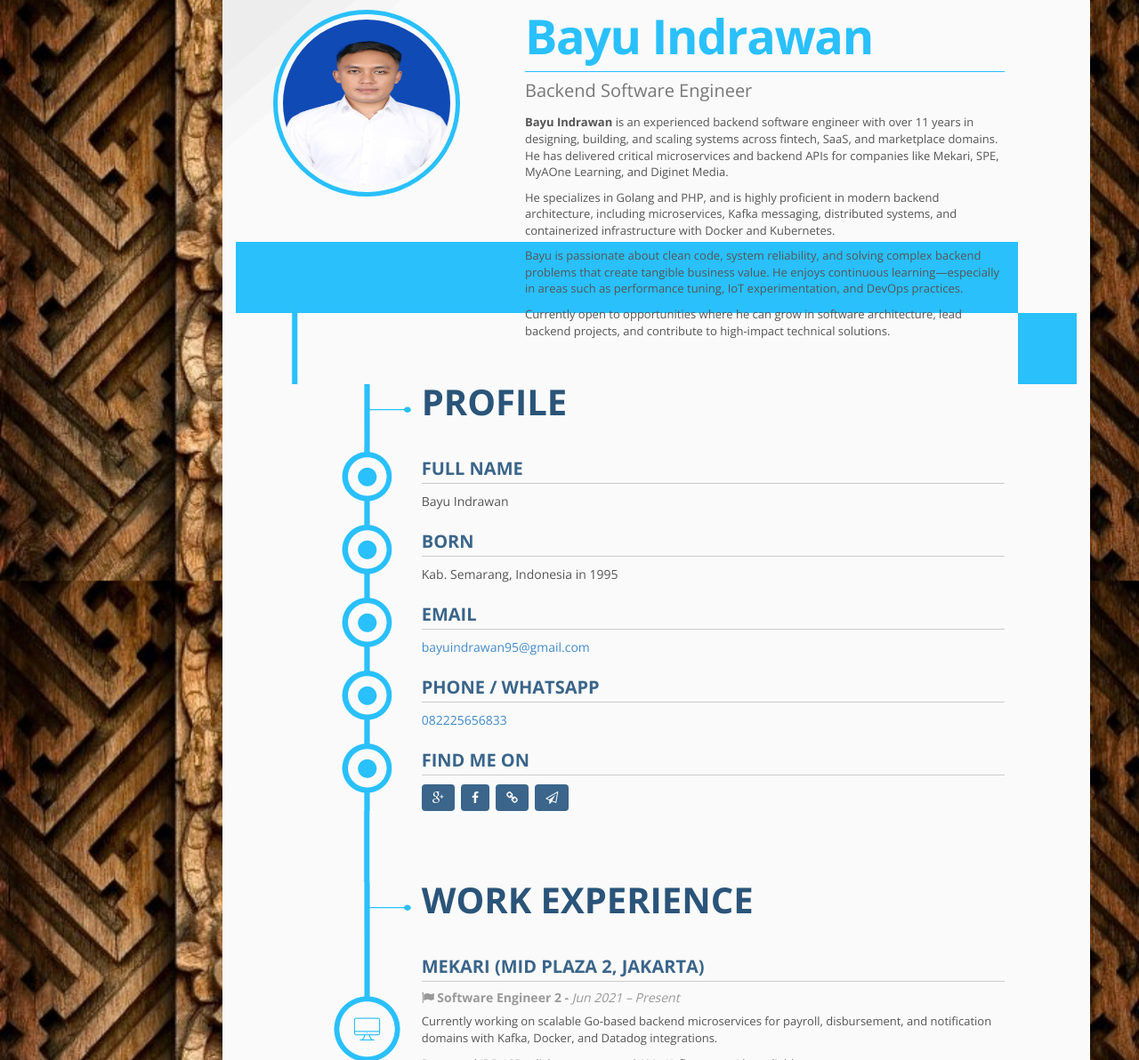
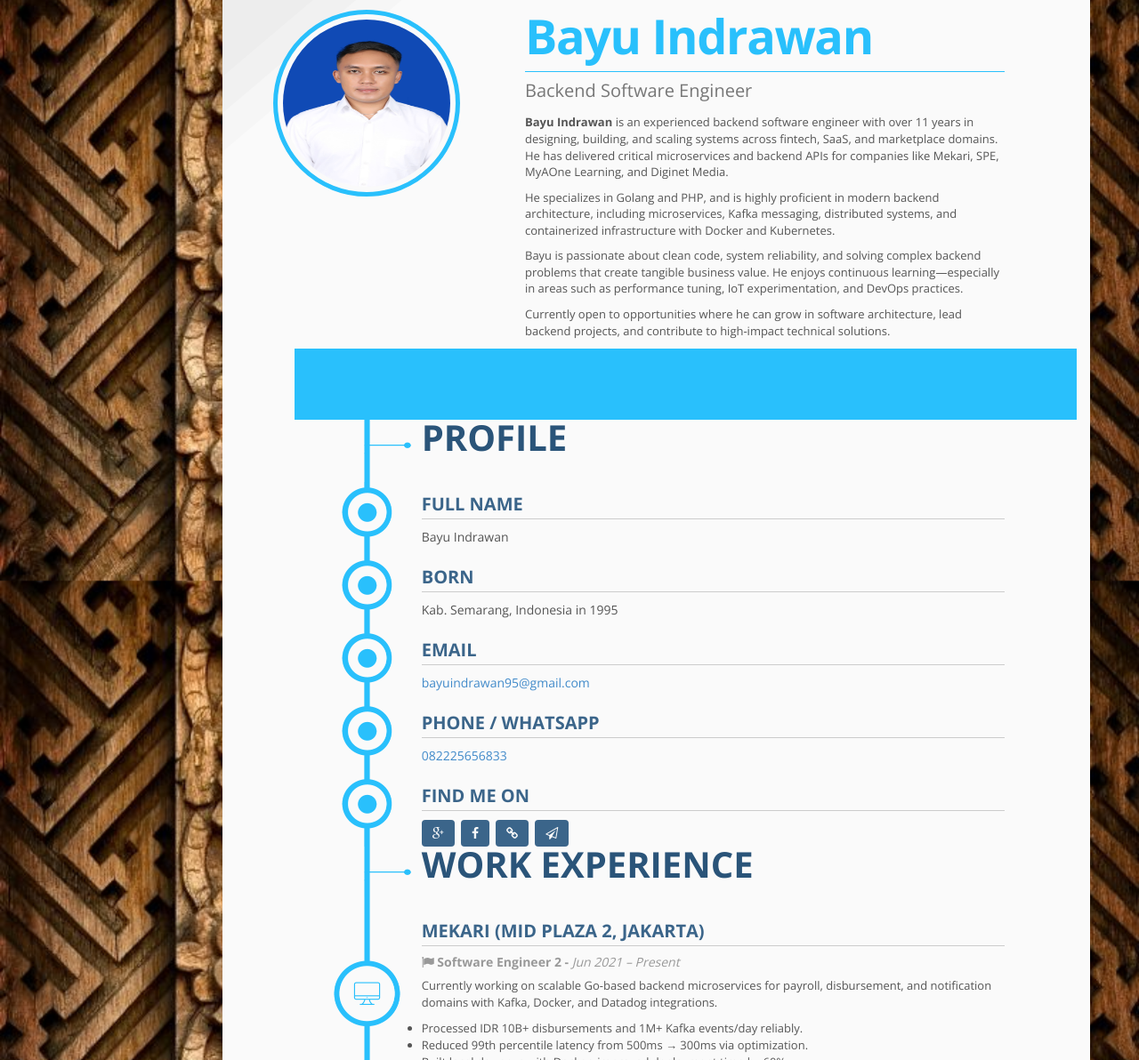
Before and after one commit to bayuindrawn/bayuindrawn.github.io, a plain HTML site: page index.html in a window 1280 px wide. Shown: the part 147-1339 px from the top of the page at 89% size. Drawn offline with nearby package versions, Linux system fonts and the light colour scheme.

Commit message:
fixing style

```diff
--- a/index.html
+++ b/index.html
@@ -200,11 +200,9 @@
           <section class="timeline profile-infos">
 
             <!-- VERTICAL MARGIN (necessary for the timeline effect) -->
-            <div class="line row timeline-margin" style="margin-top: 60px;">
+            <div class="line row timeline-margin" style="margin-top: 180px;">
               <div class="content-wrap">
                 <div class="col-md-1 bg1 timeline-space full-height hidden-sm hidden-xs"></div>
-                <div class="col-md-2 timeline-progress hidden-sm hidden-xs full-height"></div>
-                <div class="col-md-9 bg1 full-height"></div>
               </div>
             </div>
             <!-- /VERTICAL MARGIN -->
@@ -360,17 +358,6 @@
 
           <!-- ====>> SECTION: WORK EXPERIENCE <<====-->
           <section class="timeline work-experience" id="works">
-
-            <!-- VERTICAL MARGIN (necessary for the timeline effect) -->
-            <div class="line row timeline-margin">
-              <div class="content-wrap">
-                <div class="col-md-1 bg1 timeline-space full-height hidden-sm hidden-xs"></div>
-                <div class="col-md-2 timeline-progress hidden-sm hidden-xs full-height"></div>
-                <div class="col-md-9 bg1 full-height"></div>
-              </div>
-            </div>
-            <!-- /VERTICAL MARGIN -->
-
             <!-- SECTION TITLE -->
             <div class="line row">
               <div class="col-md-1 bg1 timeline-space full-height hidden-sm hidden-xs"></div>
```
